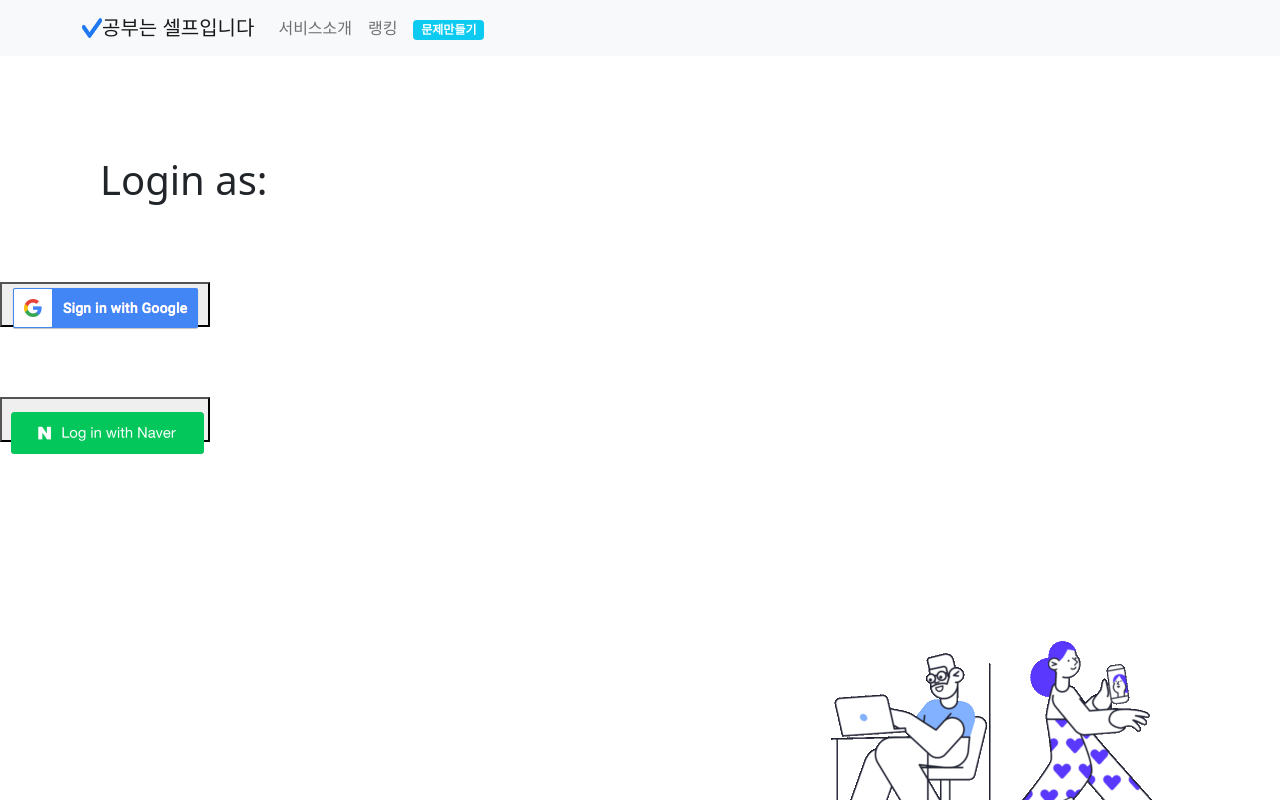
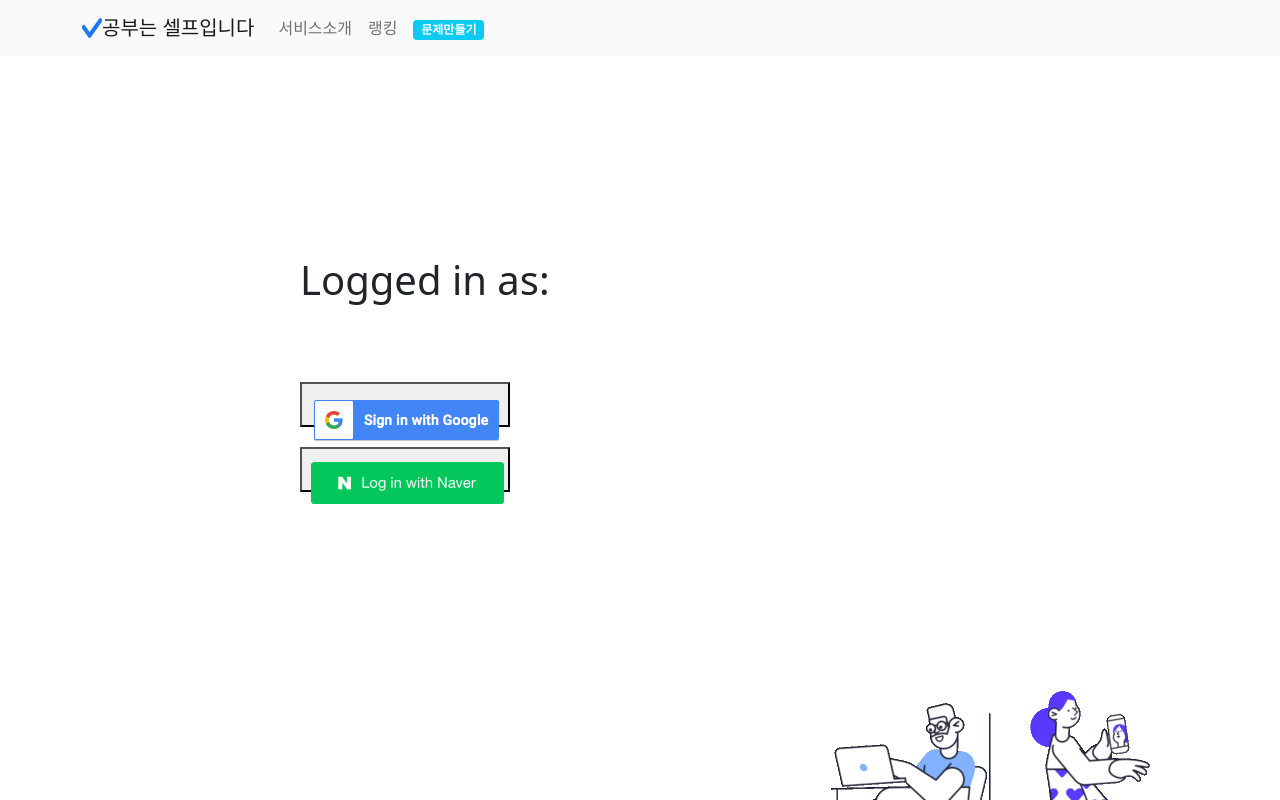
Before and after one commit to yeon32/SelfStudy, a React (Create React App) app: page / in a window 1280 px wide. Shown: the top 800 px of the page. Built offline with nearby package versions, Linux system fonts and the light colour scheme.

Commit message:
add introduction

```diff
--- a/src/App.js
+++ b/src/App.js
@@ -17,7 +17,7 @@ function App() {
        <Route path="/" element={<FirstPage />}/>
        <Route path="/MainPage" element={<MainPage />}/>
        <Route path="/MakeProblem" element={<MakeProblem />}/>
-       <Route path="./Introduction" element={<Introduction />}/>
+       <Route path="/Introduction" element={<Introduction />}/>
      </Routes>
 
 
--- a/src/Introduction.js
+++ b/src/Introduction.js
@@ -10,14 +10,7 @@ import Header from "./Header.js";
 
 function Introduction() {
     return (
-     <><div>
-        <Header />
-      </div>
-      <div className={styles.Introduction_image}>
-      <img
-            src={Introduction_image} />
-      </div>
-      </>
+     <Header />
 
 
 
--- a/src/Login.js
+++ b/src/Login.js
@@ -7,14 +7,14 @@ import naver from "./images/naver.png";
 function Login() {
     return(
       <><div className={styles.loginas}>
-        <h1>Login as:</h1>
+        <h1>Logged in as:</h1>
       </div>
       <div className="auth_social_buttons" form style={{display: 'flex', flexDirection: 'column'}}>
 
           <button className={styles.auth_google_button}>
             <a href="/oauth2/authorization/google">
-              <div className={styles.auth_google_button_image}>
-                <img src={google} alt="google" />
+              <div className={styles.auth_naver_button_image}>
+              <img src={google} alt="google" />
               </div>
             </a>
           </button>
--- a/src/Login.module.css
+++ b/src/Login.module.css
@@ -1,17 +1,19 @@
 .loginas {
-  margin-top: 100px;
-  margin-left: 100px;
+  margin-top: 200px;
+  margin-left: 300px;
 }
 
 .auth_google_button {
   margin-top: 70px;
+  margin-left: 300px;
   width: 210px;
   height: 45px;
 }
 .auth_google.button_image {
 }
 .auth_naver_button {
-  margin-top: 70px;
+  margin-top: 20px;
+  margin-left: 300px;
   width: 210px;
   height: 45px;
 }
```
